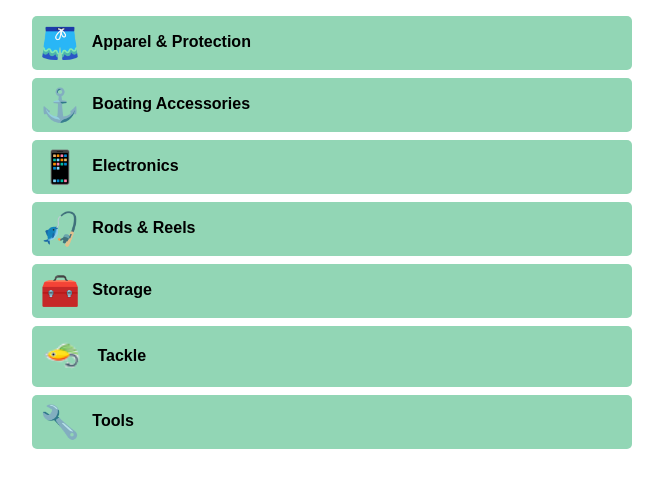
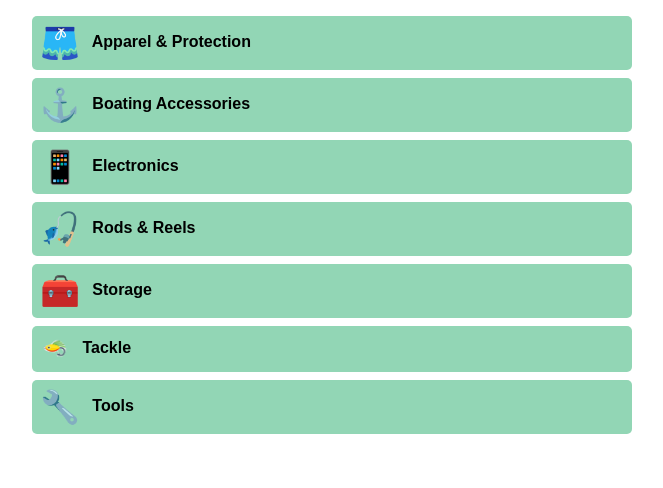
Before and after one commit to jaime62/Wheatons-World, a plain HTML site: page app/Tech-Tackle-Box/Products2.html in a window 1280 px wide. Shown: the whole page, without its empty margins (308-971 px from the left). Drawn offline with Linux system fonts and the light colour scheme.

Commit message:
Update Products2.html

```diff
--- a/app/Tech-Tackle-Box/Products2.html
+++ b/app/Tech-Tackle-Box/Products2.html
@@ -230,7 +230,7 @@
 <ul>
 <li><a href="https://amzn.to/4mogvDz" target="_blank" rel="sponsored nofollow">Plano Tackle Bags</a></li>
 </ul></div></div></div>
-<div class="category" onclick="toggle(this)"><img src="https://github.com/jaime62/Wheatons-World/blob/main/app/tools/emoji-tackle-32x32.png?raw=true" alt="Tackle Emoji" class="emoji" style="width: 45px; height: 45px;"> Tackle</div>
+<div class="category" onclick="toggle(this)"><img src="https://github.com/jaime62/Wheatons-World/blob/main/app/tools/emoji-tackle-32x32.png?raw=true" alt="Tackle Emoji" class="emoji" style="width: 30px; height: 30px;"> Tackle</div>
 <div class="subcategory">
 <div class="sub-subcategory">
 <h4>Mustad Stainless Hooks</h4>
@@ -307,6 +307,7 @@
 
 
 
+
 <script>
   let resizeTimeout;
   let lastSentHeight = 0;
```
